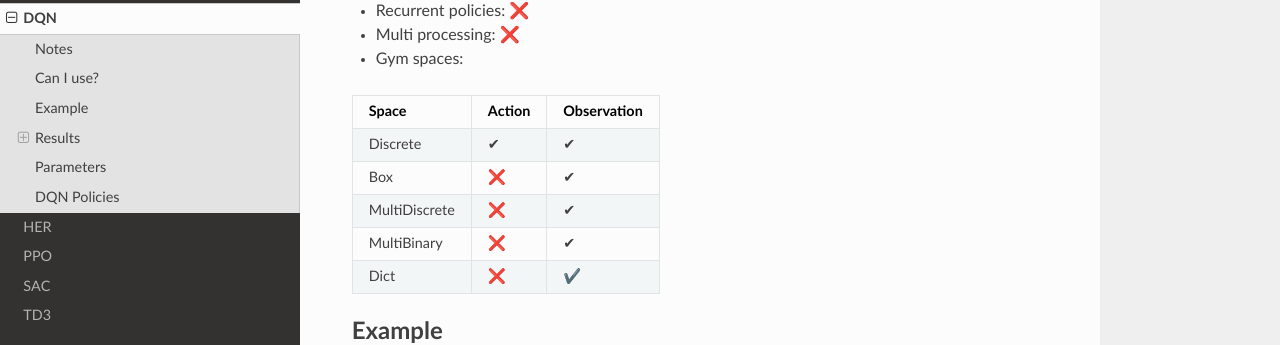
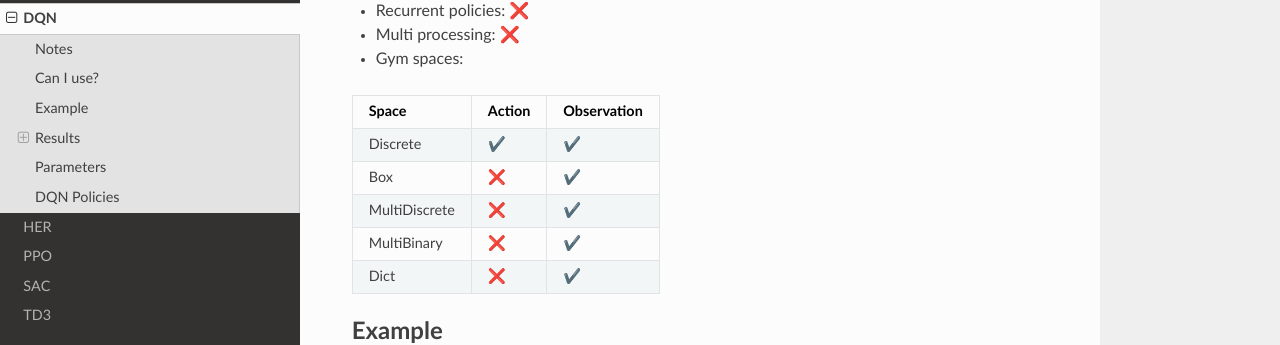
Before and after one commit to DLR-RM/stable-baselines3, a Sphinx documentation site: the page built from docs/modules/dqn.rst, in a window 1280 px wide and 900 px high, scrolled down 694 px. Shown: the part 123-468 px from the top of the window. Built offline with Sphinx 7.4.7 and the Read the Docs theme 2.0.0, drawn with Linux system fonts in a browser that asks for light colours; pages that are not in the unit, such as notebooks, are missing from menus.

```diff
--- a/docs/guide/custom_policy.rst
+++ b/docs/guide/custom_policy.rst
@@ -388,6 +388,11 @@ you only need to specify ``net_arch=[256, 256]`` (here, two hidden layers of 256
     between the actor and the critic are allowed (to prevent issues with target networks).
 
 
+.. note::
+    For advanced customization of off-policy algorithms policies, please take a look at the code.
+    A good understanding of the algorithm used is required, see discussion in `issue #425 <https://github.com/DLR-RM/stable-baselines3/issues/425>`_
+
+
 .. code-block:: python
 
   from stable_baselines3 import SAC
--- a/docs/guide/examples.rst
+++ b/docs/guide/examples.rst
@@ -416,7 +416,7 @@ The parking env is a goal-conditioned continuous control task, in which the vehi
         # we have to manually specify the max number of steps per episode
         max_episode_length=100,
         online_sampling=True,
-      )
+      ),
       verbose=1,
       buffer_size=int(1e6),
       learning_rate=1e-3,
--- a/docs/misc/changelog.rst
+++ b/docs/misc/changelog.rst
@@ -71,7 +71,8 @@ Documentation:
 - Clarified pip installation in Zsh (@tom-doerr)
 - Clarified return computation for on-policy algorithms (TD(lambda) estimate was used)
 - Added example for using ``ProcgenEnv``
-
+- Added note about advanced custom policy example for off-policy algorithms
+- Fixed DQN unicode checkmarks
 
 Release 1.0 (2021-03-15)
 ------------------------
--- a/docs/modules/dqn.rst
+++ b/docs/modules/dqn.rst
@@ -41,11 +41,11 @@ Can I use?
 ============= ====== ===========
 Space         Action Observation
 ============= ====== ===========
-Discrete      ✔      ✔
-Box           ❌      ✔
-MultiDiscrete ❌      ✔
-MultiBinary   ❌      ✔
-Dict          ❌     ✔️
+Discrete      ✔️      ✔️
+Box           ❌      ✔️
+MultiDiscrete ❌      ✔️
+MultiBinary   ❌      ✔️
+Dict          ❌      ✔️️
 ============= ====== ===========
 
 
```
